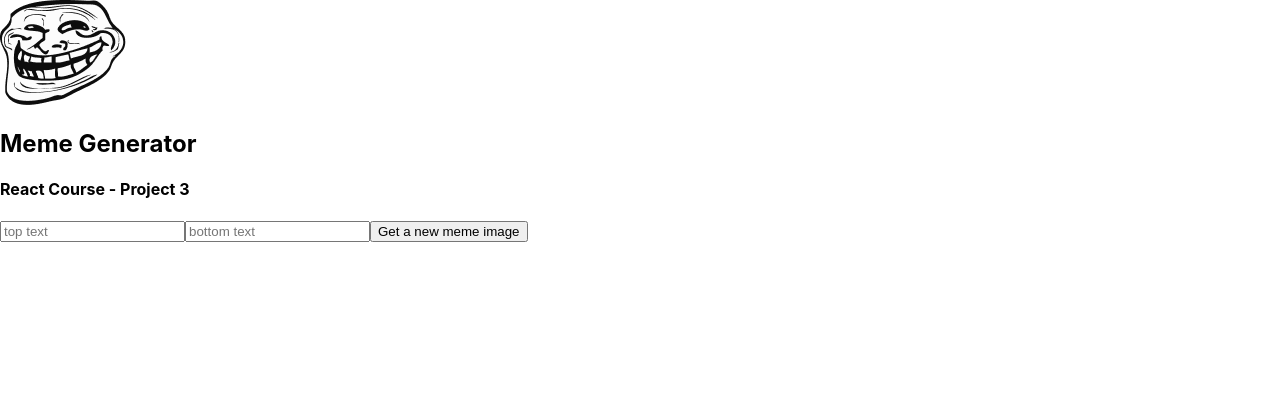
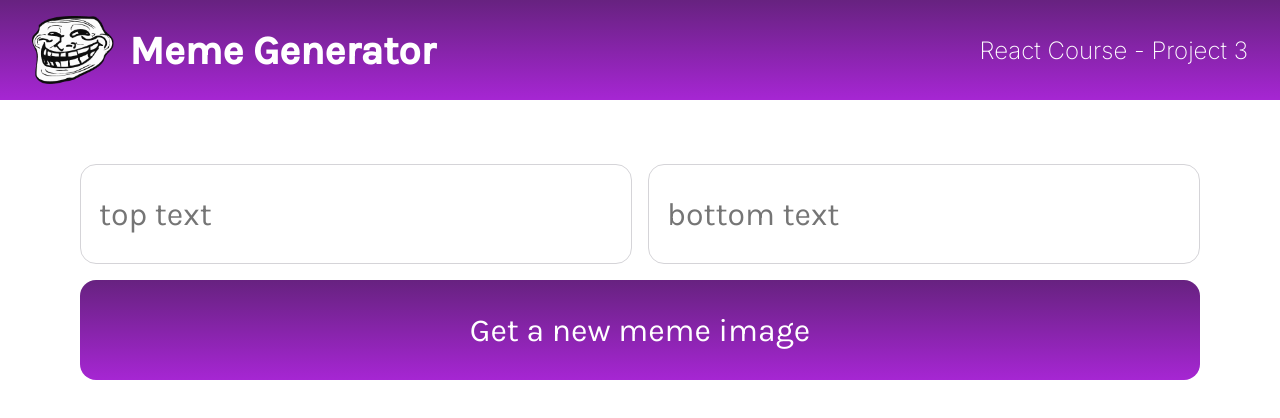
Before and after one commit to maryferrer/meme-generator, a React (Create React App) app: page / in a window 1280 px wide. Shown: the top 418 px of the page. Built offline with nearby package versions, Linux system fonts and the light colour scheme.

Commit message:
add styles to header and meme components

```diff
--- a/src/index.css
+++ b/src/index.css
@@ -1,13 +1,61 @@
-body {
-  margin: 0;
-  font-family: -apple-system, BlinkMacSystemFont, 'Segoe UI', 'Roboto', 'Oxygen',
-    'Ubuntu', 'Cantarell', 'Fira Sans', 'Droid Sans', 'Helvetica Neue',
-    sans-serif;
-  -webkit-font-smoothing: antialiased;
-  -moz-osx-font-smoothing: grayscale;
+
+@import url("https://fonts.googleapis.com/css2?family=Inter:wght@200;400;500&family=Karla:wght@200;300;400;500&display=swap");
+* {
+  box-sizing: border-box;
 }
 
-code {
-  font-family: source-code-pro, Menlo, Monaco, Consolas, 'Courier New',
-    monospace;
+body {
+  font-family: "Karla", sans-serif;
+  margin: 0;
+  color: white;
 }
+
+/* Header */
+.header {
+  display: flex;
+  align-items: center;
+  padding: 1rem;
+  height: 100px;
+  background: linear-gradient(#672280, #A626D3);
+}
+.troll {
+  max-height: 100%;
+  margin: 0 1rem 0 1rem;
+}
+.header--title {
+  font-size: 2.5rem;
+  margin-right: auto;
+}
+.header--subtitle {
+  font-size: 1.5rem;
+  font-family: 'Inter', sans-serif;
+  font-weight: 200;
+  margin-right: 1rem;
+}
+/* end of Header */
+
+/* Form */
+.form {
+  display: grid;
+  grid-template: 100px 100px / 1fr 1fr;
+  gap: 1rem;
+  margin: 4rem 5rem 2rem 5rem;
+}
+.form--input {
+  font-family: 'Karla', sans-serif;
+  font-size: 2rem;
+  border-radius: 1rem;
+  text-indent: 1rem;
+  border: 1px solid #D5D4D8;
+}
+.form--button {
+  background: linear-gradient(#672280, #A626D3);
+  color: white;
+  grid-column: 1 / -1;
+  font-family: 'Karla', sans-serif;
+  font-size: 2rem;
+  border-radius: 1rem;
+  border: none;
+  cursor: pointer;
+}
+/* end Form */
```
